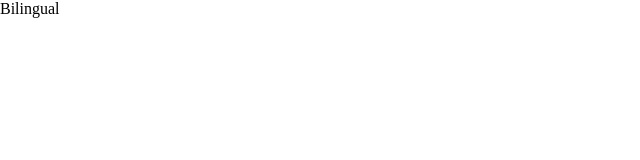
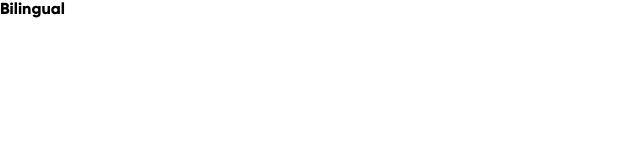
Before and after one commit to peaksoft-school/bilingual-js11, a React (Create React App) app: page / in a window 1280 px wide. Shown: the top 160 px of the page, without its empty margins (0-640 px from the left). Built offline with nearby package versions, Linux system fonts and the light colour scheme.

Commit message:
theme-setting

```diff
--- a/src/index.css
+++ b/src/index.css
@@ -1,5 +1,17 @@
+@font-face {
+   font-family: 'Gilroy';
+   src: url('./assets/fonts/Gilroy-Extrabold.woff2');
+}
+
+@import url('https://fonts.googleapis.com/css2?family=Poppins:wght@100;200;300;400;500;600;700;800;900&display=swap');
+
 * {
-  margin: 0;
-  padding: 0;
-  box-sizing: border-box;
+   margin: 0;
+   padding: 0;
+   box-sizing: border-box;
 }
+
+body {
+   font-family: 'Poppins';
+   font-family: 'Gilroy';
+}
--- a/src/index.js
+++ b/src/index.js
@@ -2,11 +2,14 @@ import { StrictMode } from 'react'
 import ReactDOM from 'react-dom/client'
 import './index.css'
 import App from './App'
+import Themes from './utils/Themes'
 
 const root = ReactDOM.createRoot(document.getElementById('root'))
 
 root.render(
    <StrictMode>
-      <App />
+      <Themes>
+         <App />
+      </Themes>
    </StrictMode>
 )
--- /dev/null
+++ b/src/utils/Themes.jsx
@@ -0,0 +1,28 @@
+import { createTheme } from '@mui/material/styles'
+import { ThemeProvider } from '@mui/material'
+
+const Themes = ({ children }) => {
+   const theme = createTheme({
+      palette: {
+         primary: {
+            main: '#3A10E5',
+            white: '#ffffff',
+            blackGrey: '#23212A',
+            dullBlue: '#3752B4',
+         },
+         secondary: {
+            main: '#FEF5E8',
+            darkGrey: '#262626',
+            mediumGray: '#666CA7',
+            orange: '#FE9102',
+         },
+         linear: {
+            main: 'linear-gradient(270deg, #C23677 0%, #C5397A 27.92%, #C43879 64.37%, #BB2E6F 100%)',
+         },
+      },
+   })
+
+   return <ThemeProvider theme={theme}>{children}</ThemeProvider>
+}
+
+export default Themes
```
Also changed, not shown: .eslintrc.json, src/assets/fonts/Gilroy-Extrabold.woff2 (added), src/utils/constants/index.js (deleted).
